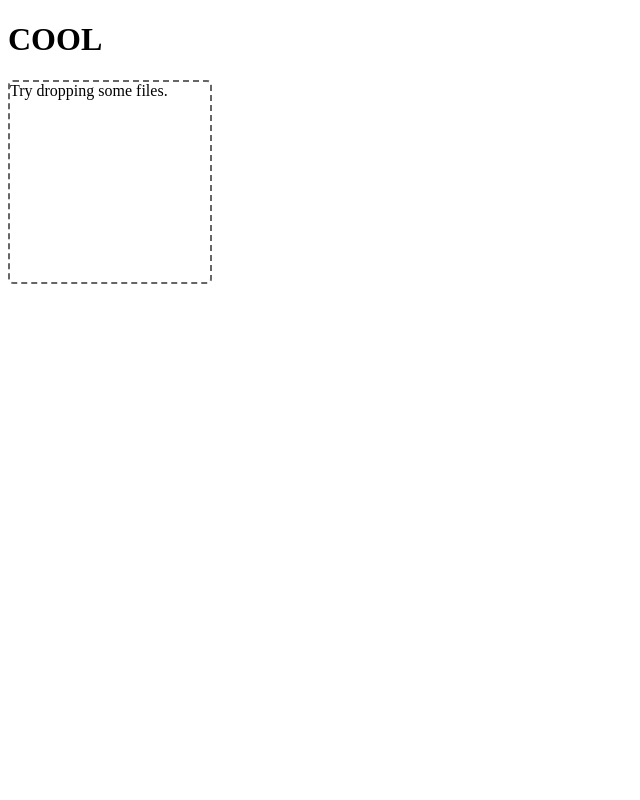
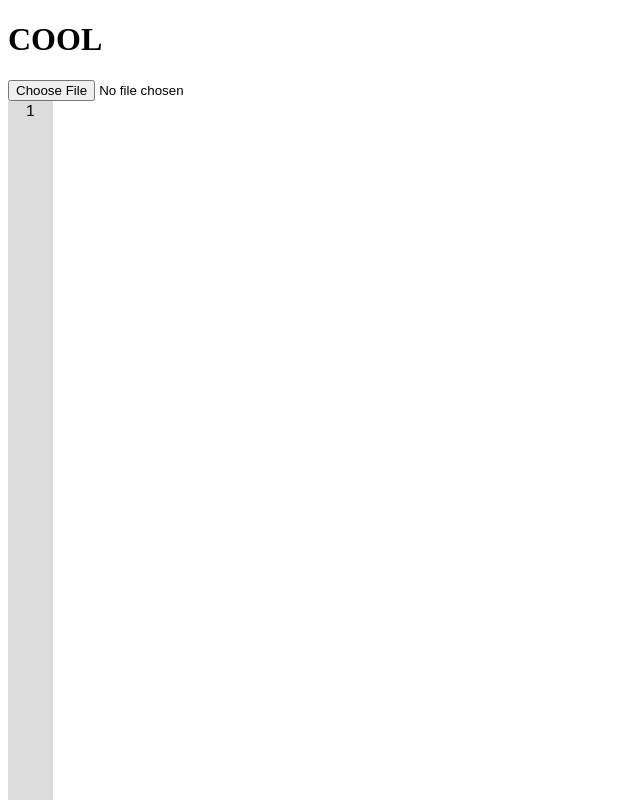
Before and after one commit to creedasaurus/govmweb, a React app: page / in a window 1280 px wide. Shown: the top 800 px of the page, without its empty margins (0-640 px from the left). Built offline with nearby package versions, Linux system fonts and the light colour scheme.

Commit message:
Open a file and read its contents.

```diff
--- a/src/app/Editor/Editor.jsx
+++ b/src/app/Editor/Editor.jsx
@@ -1,99 +1,46 @@
 import React from 'react';
-import Cursor from './Cursor/Cursor.jsx';
+// import Cursor from './Cursor/Cursor.jsx';
+import LineNumber from './Lines/LineNumber.jsx';
 import './Editor.scss';
 
 class Editor extends React.Component {
   constructor(props) {
     super(props);
-    this.state = {
-      cursor: {
-        top: 38,
-        left: 27
-      }
-    };
-
-    this.onKeyPress = this.onKeyPress.bind(this);
-  }
-
-  onKeyPress(e) {
-    console.log(e.key);
-    let left = this.state.cursor.left;
-    let top = this.state.cursor.top;
-
-    switch (e.key) {
-      case 'ArrowUp':
-        top -= 19;
-        break;
-      case 'ArrowDown':
-        top += 19;
-        break;
-      case 'ArrowLeft':
-        left -= 9;
-        break;
-      case 'ArrowRight':
-        left += 9;
-        break;
-    }
-
-    if (left < 0) {
-      left = 0;
-    }
-    if (top < 0) {
-      top = 0;
-    }
-
-    this.setState({cursor: {top: top, left: left}});
+    this.state = {};
   }
 
   render() {
+    // console.log(this.props.editorText);
+    const nums = Array.from(new Array(this.props.editorText.split('\n').length),(val,index)=>index+1);
+    let lines = [];
+    if (this.props.editorText !== "") {
+      lines = this.props.editorText.split('\n').map((line) => {
+        const words = line.split(' ').map((word) => {
+          return <span>{word} </span>
+        });
+        return (
+          <div className="editor-line">
+            <span>
+              {words}
+            </span>
+          </div>
+        )
+      });
+    }
+
+    const lineNums = nums.map((num) => {
+      return <LineNumber key={num.toString()} lineNum={num}></LineNumber>;
+    });
+
     return (
         <div id="editor-container">
           <div id="margin-bar">
-            <div className="margin-line">
-              <div className="line-number">1</div>
-            </div>
-            <div className="margin-line">
-              <div className="line-number">2</div>
-            </div>
-            <div className="margin-line">
-              <div className="line-number">3</div>
-            </div>
-            <div className="margin-line">
-              <div className="line-number">4</div>
-            </div>
-            <div className="margin-line">
-              <div className="line-number">5</div>
-            </div>
+            {lineNums}
+          </div>
+          <div id="code-editor">
+            {lines}
           </div>
 
-          <Cursor left={this.state.cursor.left} top={this.state.cursor.top}/>
-
-          <div id="code-editor">
-            <div className="editor-line">
-              <span>
-                <span>asdf</span>
-                <span>asdf</span>
-                <span>asdf</span>
-              </span>
-            </div>
-            <div className="editor-line">
-              <span>
-                <span>asdf</span>
-                <span>asdf</span>
-                <span>asdf</span>
-              </span>
-            </div>
-            <div className="editor-line">
-              <span>
-                <span>asdf</span>
-                <span>asdf</span>
-                <span>asdf</span>
-              </span>
-            </div>
-          </div>
-
-          <textarea autoFocus name="main-input" id="input-follower" onKeyDown={this.onKeyPress}>
-          </textarea>
         </div>
     )
   }
--- a/src/app/Editor/Editor.scss
+++ b/src/app/Editor/Editor.scss
@@ -28,7 +28,7 @@
 
 
   #margin-bar {
-    width: 65px;
+    width: 45px;
     position: absolute;
     height: 1000px;
     background-color: gainsboro;
--- /dev/null
+++ b/src/app/Editor/Lines/LineNumber.jsx
@@ -0,0 +1,18 @@
+import React from 'react';
+
+class LineNumber extends React.Component {
+  constructor(props) {
+    super(props);
+    this.state = {};
+  }
+
+  render() {
+    return (
+        <div className="margin-line">
+            <div className="line-number">{this.props.lineNum}</div>
+        </div>
+    )
+  }
+}
+
+export default LineNumber;
--- a/src/app/Uploader/Uploader.jsx
+++ b/src/app/Uploader/Uploader.jsx
@@ -1,22 +1,28 @@
 import React from 'react';
-import Dropzone from 'react-dropzone';
+// import Dropzone from 'react-dropzone';
 
 class Uploader extends React.Component {
+    constructor(props) {
+        super(props);
+        this.handleUploadFile = this.handleUploadFile.bind(this);
+    }
+
+    handleUploadFile(e) {
+        let reader = new FileReader();
+        reader.onloadend = () => {
+            this.props.setEditorText(reader.result);
+        }
+        reader.readAsText(e.target.files[0]);
+    }
+
     render() {
         return (
-            <Dropzone accept="text/plain">
-                {({isDragActive, isDragReject, acceptedFiles, rejectedFiles}) => {
-                    if (isDragActive) {
-                        return "This file is authorized";
-                    }
-                    if (isDragReject) {
-                        return "This file is not authorized";
-                    }
-                    return acceptedFiles.length || rejectedFiles.length
-                        ? `Accepted ${acceptedFiles.length}, rejected ${rejectedFiles.length} files`
-                        : "Try dropping some files.";
-                }}
-            </Dropzone>
+            <div>
+                <input type="file"
+                id="fileUploader"
+                name="file"
+                onChange={this.handleUploadFile}/>
+            </div>
         )
     }
 }
--- a/src/app/VmApp.jsx
+++ b/src/app/VmApp.jsx
@@ -1,20 +1,25 @@
 import React from 'react';
 import './VmApp.scss';
-// SOMEDAY
-// import Editor from './Editor.jsx';
+import Editor from './Editor/Editor.jsx';
 import Uploader from './Uploader/Uploader.jsx'
 
 class VmApp extends React.Component {
   constructor(props) {
     super(props);
+    this.setEditorText = this.setEditorText.bind(this);
+    this.state = {editorText: ''};
+  }
 
+  setEditorText(text) {
+    this.setState({editorText: text});
   }
 
   render() {
     return (
         <div id="vm-container">
           <h1>COOL</h1>
-          <Uploader></Uploader>
+          <Uploader setEditorText={this.setEditorText}></Uploader>
+          <Editor editorText={this.state.editorText}></Editor>
         </div>
     );
   }
```
Also changed, not shown: jsconfig.json (added, +11 -0 lines), src/app/Editor/Lines/LineText.jsx (added, +23 -0 lines), 1 other file (tests, documents, lock files or other folders).
